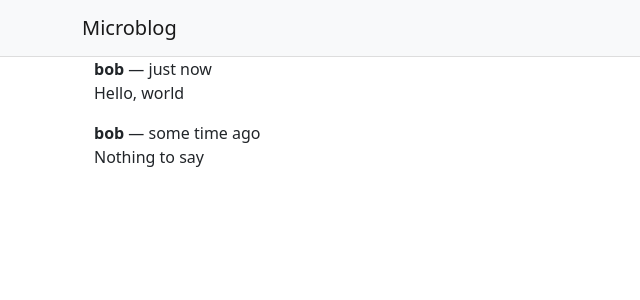
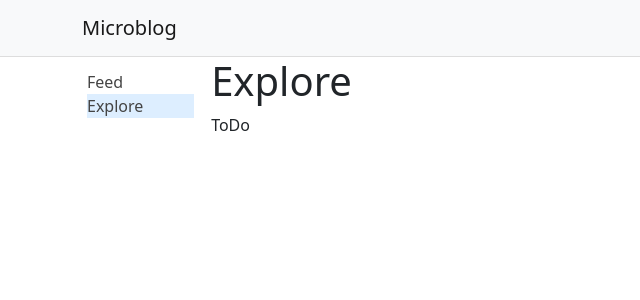
Before and after one commit to j-scull/react-blog, a React (Create React App) app: page /explore in a window 1280 px wide. Shown: the top 300 px of the page, without its empty margins (0-640 px from the left). Built offline with nearby package versions, Linux system fonts and the light colour scheme.

Commit message:
Chapter 4: add routes.

```diff
--- a/src/App.js
+++ b/src/App.js
@@ -1,17 +1,25 @@
 import Container from 'react-bootstrap/Container';
+import { BrowserRouter, Routes, Route, Navigate } from 'react-router-dom';
 import Header from './components/Header';
-import Body from './components/Body';
-import Posts from './components/Posts';
-
+import FeedPage from './pages/FeedPage';
+import ExplorePage from './pages/ExplorePage';
+import UserPage from './pages/UserPage';
+import LoginPage from './pages/LoginPage';
 
 export default function App() {
   return (
 
     <Container fluid className="App">
-      <Header/>
-      <Body>
-        <Posts />
-      </Body>
+      <BrowserRouter>
+        <Header/>
+        <Routes>
+          <Route path="/" element={<FeedPage />} />
+          <Route path="/explore" element={<ExplorePage />} />
+          <Route path="user/:username/" element={<UserPage />} />
+          <Route path="/login" element={<LoginPage />} />
+          <Route path="*" element={<Navigate to="/" />} />
+        </Routes>
+      </BrowserRouter>
     </Container>
   );
 }
--- a/src/components/Sidebar.js
+++ b/src/components/Sidebar.js
@@ -1,14 +1,15 @@
 import Navbar from 'react-bootstrap/Navbar';
 import Nav from 'react-bootstrap/Nav';
+import { NavLink } from 'react-router-dom';
 
 export default function Sidebar() {
     return (
         <Navbar sticky="top" className="flex-column Sidebar">
             <Nav.Item>
-                <Nav.Link href="/">Feed</Nav.Link>
+                <Nav.Link as={NavLink} to="/" end>Feed</Nav.Link>
             </Nav.Item>
             <Nav.Item>
-                <Nav.Link href="/explore">Explore</Nav.Link>
+                <Nav.Link as={NavLink} to="/explore">Explore</Nav.Link>
             </Nav.Item>
         </Navbar>
     );
--- a/src/index.css
+++ b/src/index.css
@@ -30,3 +30,7 @@
 .Sidebar a:visited {
   color: #444;
 }
+
+.Sidebar .nav-item .active {
+  background-color: #def;
+}
--- /dev/null
+++ b/src/pages/ExplorePage.js
@@ -0,0 +1,12 @@
+import Body from '../components/Body';
+import Posts from '../components/Posts';
+
+export default function ExploePage() {
+    return (
+        <Body sidebar>
+            <h1>Explore</h1>
+            <p>ToDo</p>
+        </Body>
+    );
+
+}
--- /dev/null
+++ b/src/pages/FeedPage.js
@@ -0,0 +1,10 @@
+import Body from '../components/Body';
+import Posts from '../components/Posts';
+
+export default function FeedPage() {
+    return (
+        <Body sidebar>
+            <Posts/>
+        </Body>
+    );
+}
--- /dev/null
+++ b/src/pages/LoginPage.js
@@ -0,0 +1,10 @@
+import Body from '../components/Body';
+
+export default function LoginPage() {
+    return (
+        <Body>
+            <h1>Login form</h1>
+            <p>ToDo</p>
+        </Body>
+    );
+}
--- /dev/null
+++ b/src/pages/UserPage.js
@@ -0,0 +1,13 @@
+import { useParams } from 'react-router-dom';
+import Body from '../components/Body';
+
+export default function UserPage() {
+    const {username } = useParams();
+
+    return (
+        <Body sidebar>
+            <h1>{username}</h1>
+            <p>ToDo</p>
+        </Body>
+    );
+}
```
